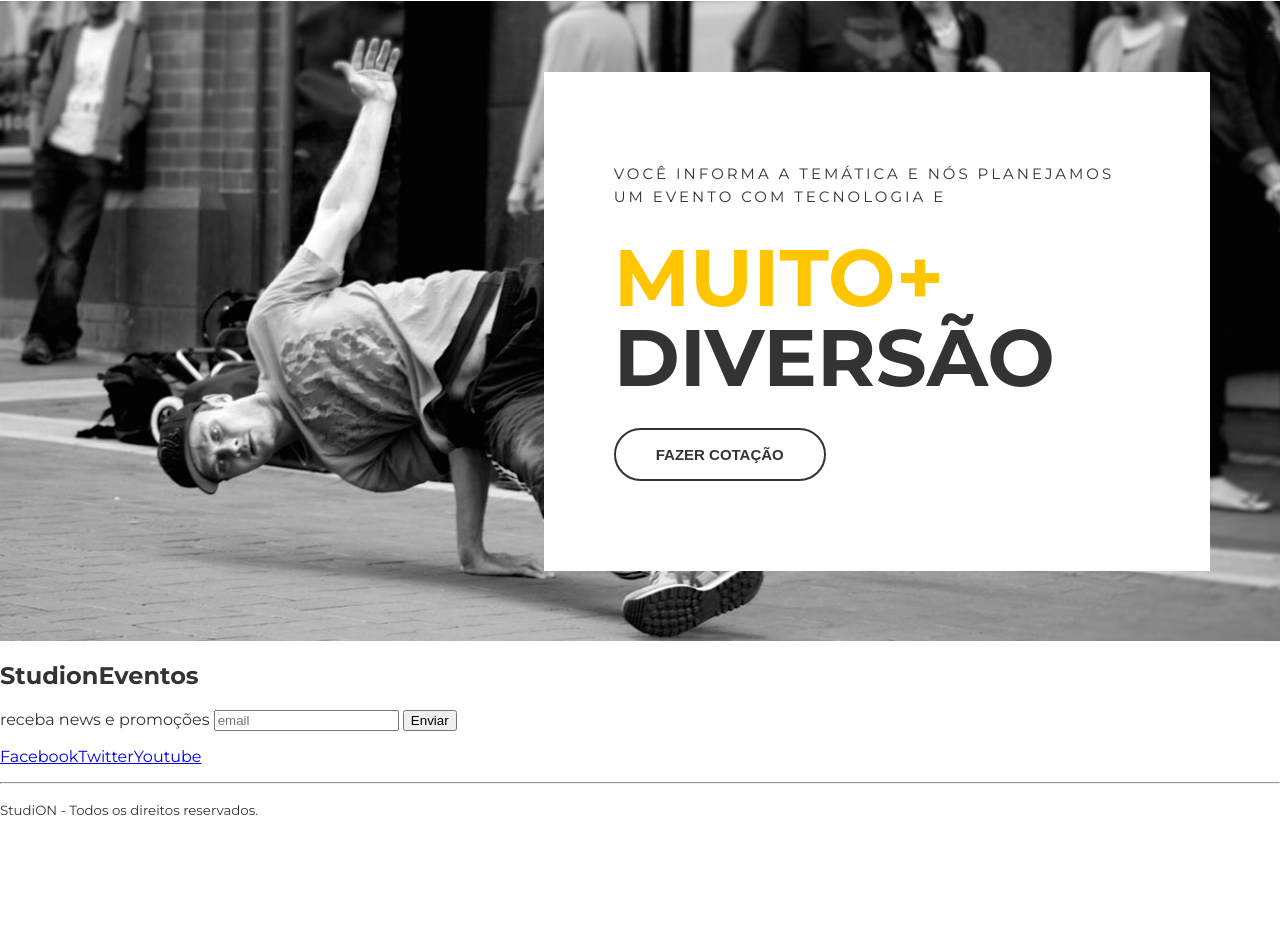
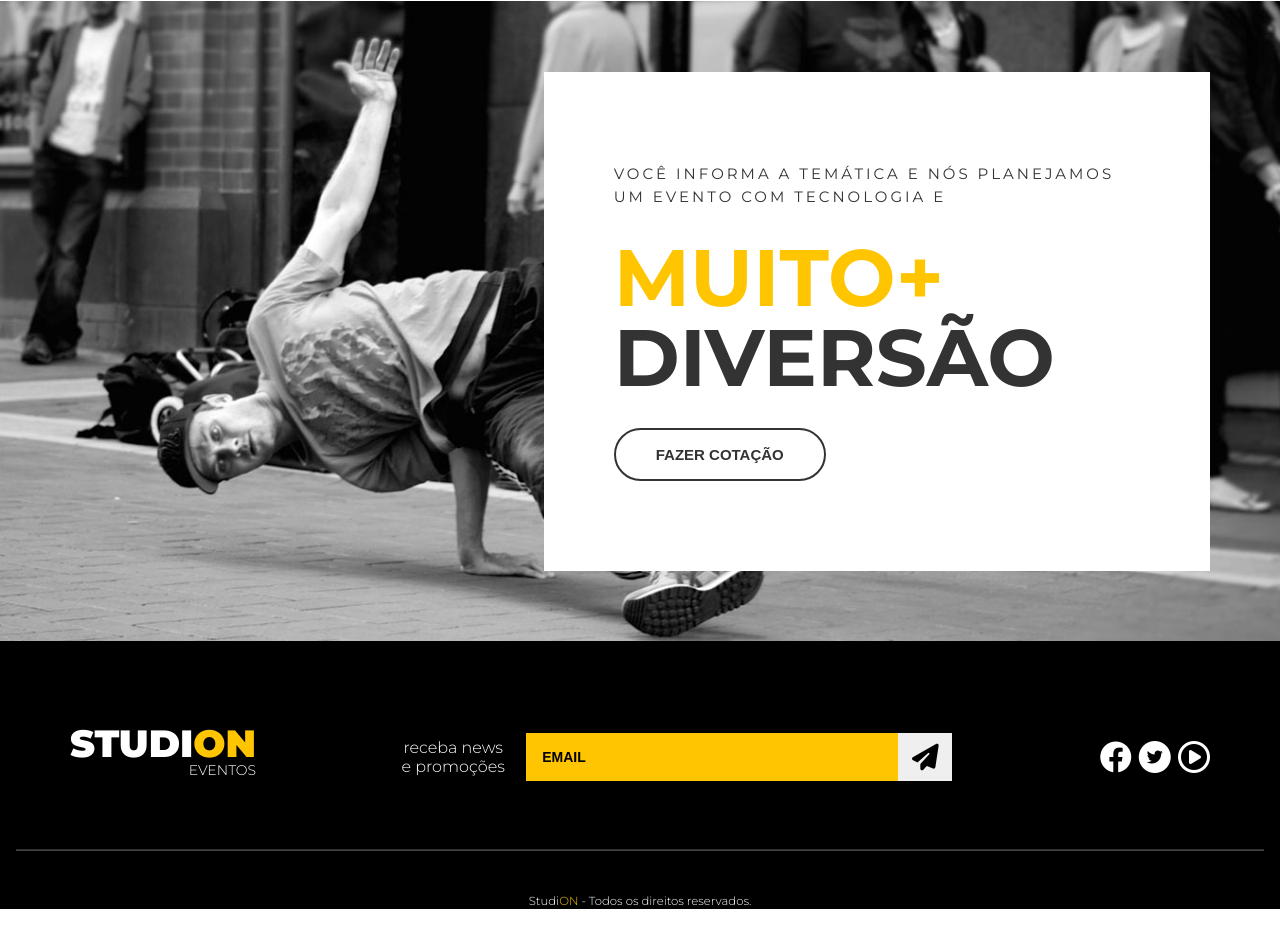
Before and after one commit to ncribeiros/studion, a website: page src/index.html in a window 1280 px wide. Shown: the part 1626-2574 px from the top of the page. Before the commit the page ends 2461 px from the top, so only its background shows below. Drawn offline with Linux system fonts and the light colour scheme.

Commit message:
feat(footer): revised structured and added styles

```diff
--- a/src/index.html
+++ b/src/index.html
@@ -126,21 +126,44 @@
       </section>
     </main>
 
-    <footer>
-      <h2>Studi<span>on</span><span>Eventos</span></h2>
-      <form>
-        <label>receba news e promoções</label>
-        <input type="email" placeholder="email" />
-        <button type="submit">Enviar</button>
-      </form>
-      <ul>
-        <li><a href="https://facebook.com/" target="_blank">Facebook</a></li>
-        <li><a href="https://twitter.com/" target="_blank">Twitter</a></li>
-        <li><a href="https://youtube.com/" target="_blank">Youtube</a></li>
-      </ul>
+    <footer class="footer">
+      <div class="container footer__container">
+        <h2 class="logo-studion">
+          Studi<span class="copy--primary">on</span>
+          <span class="logo-studion__subtitle">Eventos</span>
+        </h2>
+        <form class="footer__form">
+          <label for="email">receba news e promoções</label>
+          <div class="footer__email">
+            <input id="email" type="email" placeholder="email" />
+            <button type="submit">
+              <i class="fa-solid fa-paper-plane fa-2x"></i>
+            </button>
+          </div>
+        </form>
+        <ul class="footer__social">
+          <li>
+            <a href="https://facebook.com/" target="_blank">
+              <i class="fa-brands fa-facebook fa-2x"></i>
+            </a>
+          </li>
+          <li>
+            <a href="https://twitter.com/" target="_blank">
+              <span class="fa-stack">
+                <i class="fa-solid fa-circle fa-stack-2x"></i>
+                <i class="fab fa-twitter fa-stack-1x"></i>
+              </span>
+            </a>
+          </li>
+          <li><a href="https://youtube.com/" target="_blank">
+            <i class="fa-sharp fa-regular fa-circle-play fa-2x"></i>
+          </a>
+        </li>
+        </ul>
+      </div>
       <hr />
       <p>
-        <small>Studi<span>ON</span> - Todos os direitos reservados.</small>
+        <small>Studi<span class="copy--primary">ON</span> - Todos os direitos reservados.</small>
       </p>
     </footer>
   </body>
--- a/src/style.css
+++ b/src/style.css
@@ -1,4 +1,5 @@
-@import url("https://fonts.googleapis.com/css2?family=Montserrat:wght@300;400;500;700;900&family=Roboto&display=swap");
+@import url(https://fonts.googleapis.com/css2?family=Montserrat:wght@300;400;500;700;900&family=Roboto&display=swap);
+@import url(https://cdnjs.cloudflare.com/ajax/libs/font-awesome/6.3.0/css/all.min.css);
 
 * {
   box-sizing: border-box;
@@ -263,3 +264,105 @@ ul {
   border-color: var(--color-copy);
   background: unset;
 }
+
+.footer {
+  background-color: #000;
+  color: #fff;
+  padding: 0 1rem;
+}
+
+.footer__container {
+  display: grid;
+  grid-template-columns: repeat(3, auto);
+  align-items: center;
+  padding: 5.25rem 0 3.75rem 0 ;
+}
+
+.footer .logo-studion {
+  justify-self: start;
+  margin: 0;
+}
+
+.logo-studion__subtitle {
+  display: block;
+}
+
+.footer__form {
+  display: grid;
+  place-items: center;
+  grid-template-columns: 10ch auto;
+  gap: 1.25rem;
+
+}
+
+.footer__form label {
+  font-size: .875;
+  font-weight: 300;
+  text-align: center;
+}
+
+.footer__email {
+  display: grid;
+  grid-template-columns: auto 3.375rem;
+  width: 100%;
+}
+
+.footer__form input {
+  width: 100%;
+  background-color: var(--color-primary);
+  border: unset;
+  padding: 1rem;
+  font-size: .875rem;
+  font-weight: 700;
+  text-transform: uppercase;
+  color: #000;
+}
+
+.footer__form input::placeholder {
+  color: #000;
+}
+
+.footer__form input:focus {
+  outline: unset;
+}
+
+.footer__form button {
+  cursor: pointer;
+  border: unset;
+  height: 100%;
+  transition: 0.3s all ease;
+}
+
+.footer__form button:hover {
+  color: #fff;
+  background-color: var(--color-copy)
+}
+
+.footer__social {
+  justify-self: end;
+}
+
+.footer__social a,
+.footer__social a:visited,
+.footer__social a:active {
+  color: #fff;
+  margin-left: 0.2rem
+}
+
+.footer__social a .fa-twitter,
+.footer__social a:visited .fa-twitter,
+.footer__social a:active .fa-twitter{
+  color: #000;
+}
+
+.footer hr {
+  border-color: #fff4;
+  margin: 0;
+}
+
+.footer p{
+  text-align: center;
+  font-size: .875rem;
+  font-weight: 300;
+  margin: 2.5rem 0;
+}
```
